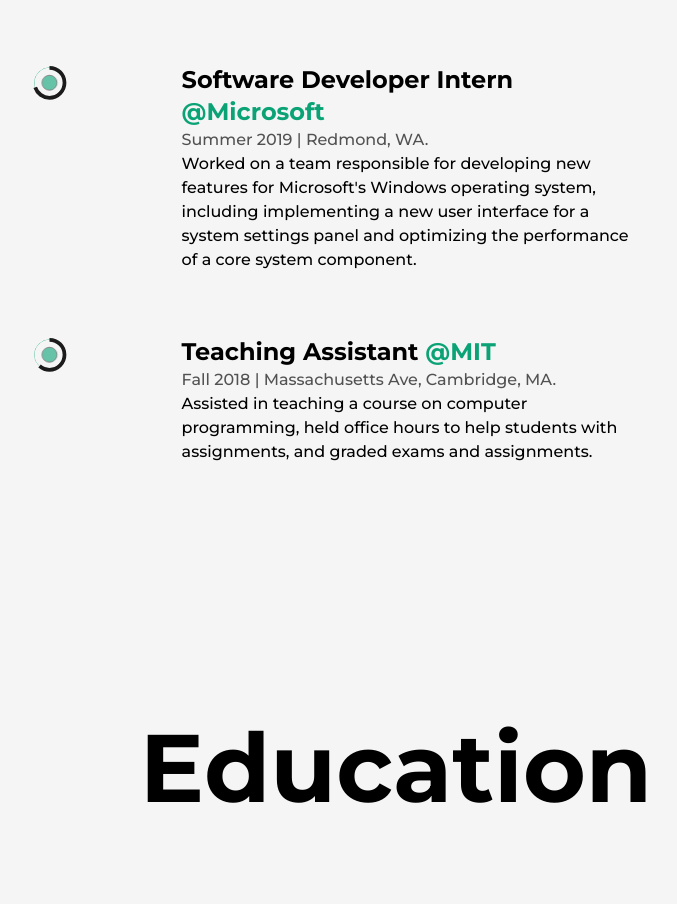
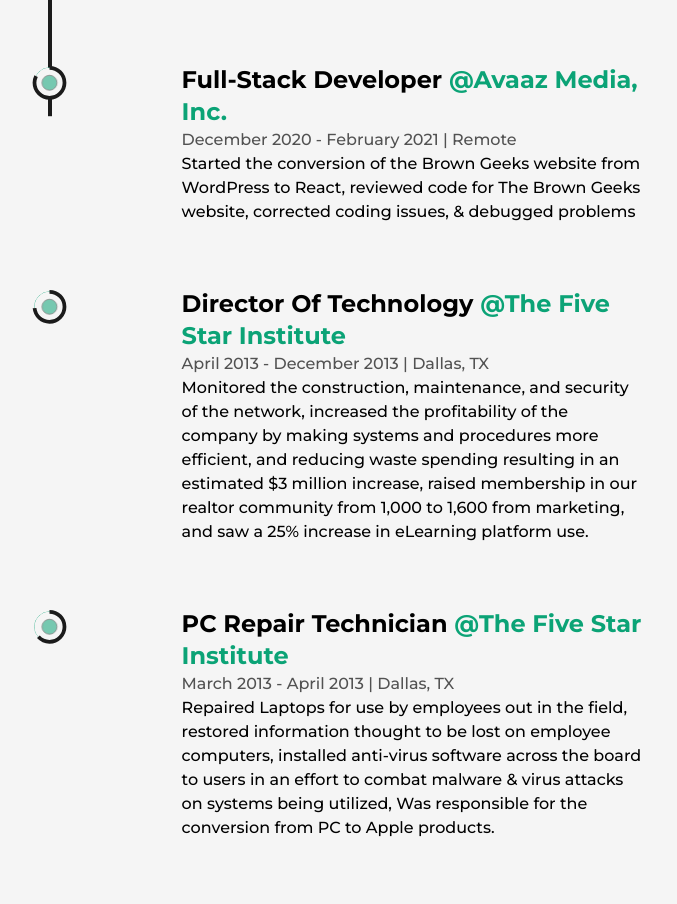
Before and after one commit to ItsCDubb/next-portfolio, a Next.js app: page /about in a window 1280 px wide. Shown: the part 3420-4324 px from the top of the page, without its empty margins (244-921 px from the left). Built offline with nearby package versions, Linux system fonts and the light colour scheme.

Commit message:
Updated the language in the footer & updated job information

```diff
--- a/src/components/Experience.js
+++ b/src/components/Experience.js
@@ -63,7 +63,6 @@
             address="Remote"
             work="Worked with multiple clients to build technology solutions that worked. Worked on assessing the risks involved & develop risk management strategies that would help them evolve & grow."
           />
-
           <Details
             position="Software Engineer"
             company="Chris Warren Development"
@@ -72,7 +71,6 @@
             address="Remote"
             work="Worked with many clients as a freelance developer & in that time used HTML, CSS, JavaScript, TypeScript, React, React Native, & a host of other technologies to help keep costs down for my clients."
           />
-
           <Details
             position="React Native Developer"
             company="SwagCheck, Inc."
@@ -81,28 +79,39 @@
             address="Seattle, WA."
             work="Used React Native to build the app, instrumental in developing the ability to add a signature to newly minted NFTs, Updated the code base from React Native 0.64 to React Native 0.67, Helped install a payment gateway for people to purchase an NFT after it was minted."
           />
-
           <Details
-            position="Software Developer Intern"
-            company="Microsoft"
-            companyLink="https://microsoft.com"
-            time="Summer 2019"
-            address="Redmond, WA."
-            work="Worked on a team responsible for developing new features for
-              Microsoft's Windows operating system, including implementing a new
-              user interface for a system settings panel and optimizing the
-              performance of a core system component."
+            position="Full-Stack Developer"
+            company="Avaaz Media, Inc."
+            companyLink="https://avaazmedia.com/"
+            time="December 2020 - February 2021"
+            address="Remote"
+            work="Started the conversion of the Brown Geeks website from WordPress to React, reviewed code for The Brown Geeks website, corrected coding issues, & debugged problems
+            "
           />
-
           <Details
-            position="Teaching Assistant"
-            company="MIT"
-            companyLink="https://mit.edu"
-            time="Fall 2018"
-            address="Massachusetts Ave, Cambridge, MA."
-            work="Assisted in teaching a course on computer programming, held office
-              hours to help students with assignments, and graded exams and
-              assignments."
+            position="Director of Technology"
+            company="The Five Star Institute"
+            companyLink="https://thefivestar.com/"
+            time="April 2013 - December 2013"
+            address="Dallas, TX"
+            work="Monitored the construction, maintenance, and security of the network, increased the profitability of the company by making systems and procedures more efficient, and reducing waste spending resulting in an estimated $3 million increase, raised membership in our realtor community from 1,000 to 1,600 from marketing, and saw a 25% increase in eLearning platform use."
+          />
+          <Details
+            position="PC Repair Technician"
+            company="The Five Star Institute"
+            companyLink="https://thefivestar.com/"
+            time="March 2013 - April 2013"
+            address="Dallas, TX"
+            work="Repaired Laptops for use by employees out in the field, restored information thought to be lost on employee computers, installed anti-virus software across the board to users in an effort to combat malware & virus attacks on systems being utilized,
+            Was responsible for the conversion from PC to Apple products."
+          />
+          <Details
+            position="IT2"
+            company="The United States Navy"
+            companyLink="https://www.navy.com/"
+            time="July 2000 - December 2006"
+            address="San Dieg, CA"
+            work="While an active member of the United States Navy I served with distinction."
           />
         </ul>
       </div>
--- a/src/components/Footer.js
+++ b/src/components/Footer.js
@@ -10,7 +10,7 @@
     "
     >
       <Layout className="py-8 flex items-center justify-between lg:flex-col lg:py-6">
-        <span>{new Date().getFullYear()} &copy; All Rights Reserved.</span>
+        <span>&copy; {new Date().getFullYear()} All Rights Reserved.</span>
         <div className="flex items-center lg:py-2">
           Built with{" "}
           <span className="text-accent text-2xl px-1 dark:text-primaryDark">
```
